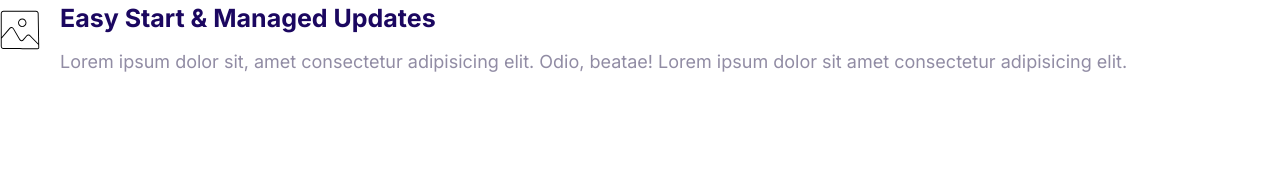
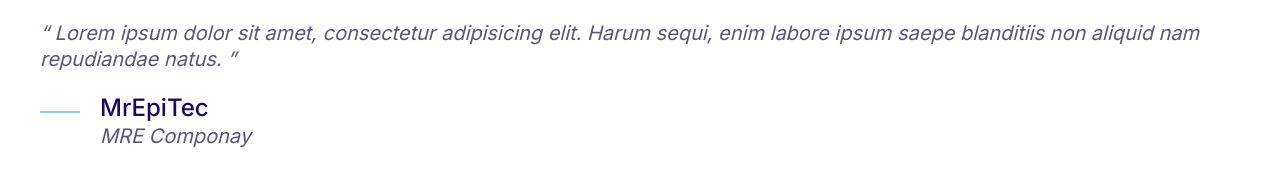
Before and after one commit to MrEpiTec/MrEpiTec, a plain HTML site: page HTML/Index.html in a window 1280 px wide. Drawn offline with Linux system fonts and the light colour scheme.

Commit message:
Defining BlockQuotes

```diff
--- a/CSS/Styles.css
+++ b/CSS/Styles.css
@@ -4,6 +4,7 @@
     --color-accent: #ff3400;
     --color-headings: #1b0760;
     --color-body: #918ca4;
+    --color-body-darker: #5c5577;
     --color-border: #ccc;
     --border-radius: 30px;
 }
@@ -384,3 +385,53 @@ a {
 .media__image {
     margin-top: 1rem;
 }
+
+/*Quotes*/
+
+.quote {
+    font-size: 3rem;
+    font-style: italic;
+    color: var(--color-body-darker);
+    line-height: 1.3;
+}
+
+.quote__text::before {
+    content: open-quote;
+}
+
+.quote__text::after {
+    content: close-quote;
+}
+
+.quote__author {
+    font-size: 3rem;
+    font-weight: 500;
+    font-style: normal;
+    margin-bottom: 0;
+}
+
+.quote__company {
+    color: var(--color-headings);
+    opacity: 1;
+    font-size: 2rem;
+    font-style: normal;
+}
+
+.quote__line {
+    position: relative;
+    bottom: 10px;
+}
+
+@media screen and (min-width: 1024px) {
+    .quote {
+        font-size: 2rem;
+    }
+
+    .quote__author {
+        font-size: 2.4rem;
+    }
+
+    .quote__company {
+        font-size: 1.6rem;
+    }
+}
--- a/HTML/Index.html
+++ b/HTML/Index.html
@@ -13,19 +13,24 @@
     <title>Document</title>
   </head>
   <body>
+    <blockquote class="quote">
+      <p class="quote__text">
+        Lorem ipsum dolor sit amet, consectetur adipisicing elit. Harum sequi,
+        enim labore ipsum saepe blanditiis non aliquid nam repudiandae natus.
+      </p>
+      <footer>
         <div class="media">
           <div class="media__image">
-        <svg class="icon icon--primary">
-          <use xlink:href="/images/sprite.svg#snap"></use>
+            <svg class="icon icon--primary quote__line">
+              <use xlink:href="/images/sprite.svg#line"></use>
             </svg>
           </div>
           <div class="media__body">
-        <h3 class="media__title">Easy Start & Managed Updates</h3>
-        <p>
-          Lorem ipsum dolor sit, amet consectetur adipisicing elit. Odio,
-          beatae! Lorem ipsum dolor sit amet consectetur adipisicing elit.
-        </p>
+            <h3 class="media__title quote__author">MrEpiTec</h3>
+            <p class="quote__compnay">MRE Componay</p>
           </div>
         </div>
+      </footer>
+    </blockquote>
   </body>
 </html>
```
Also changed, not shown: CSS/Components/Quotes.html (added, +19 -0 lines). Lines whose indentation alone changed are shown as unchanged.
